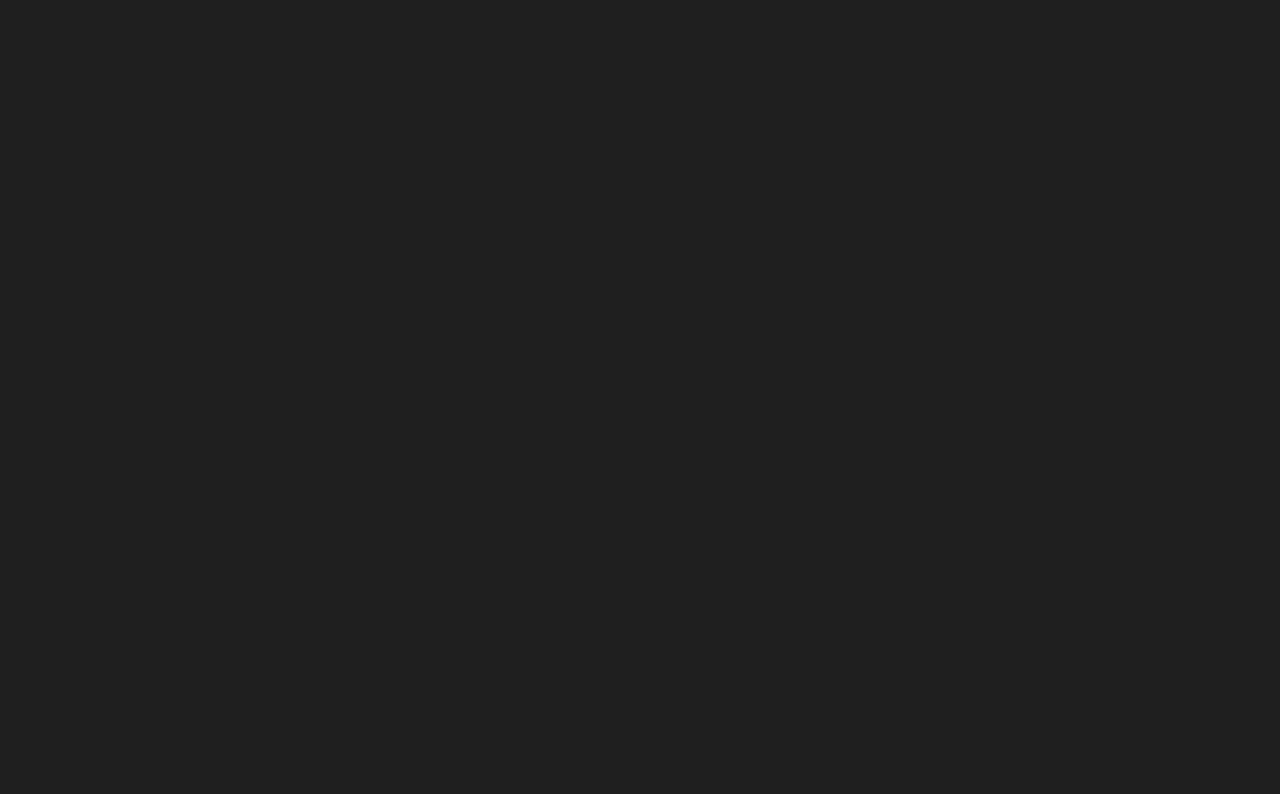
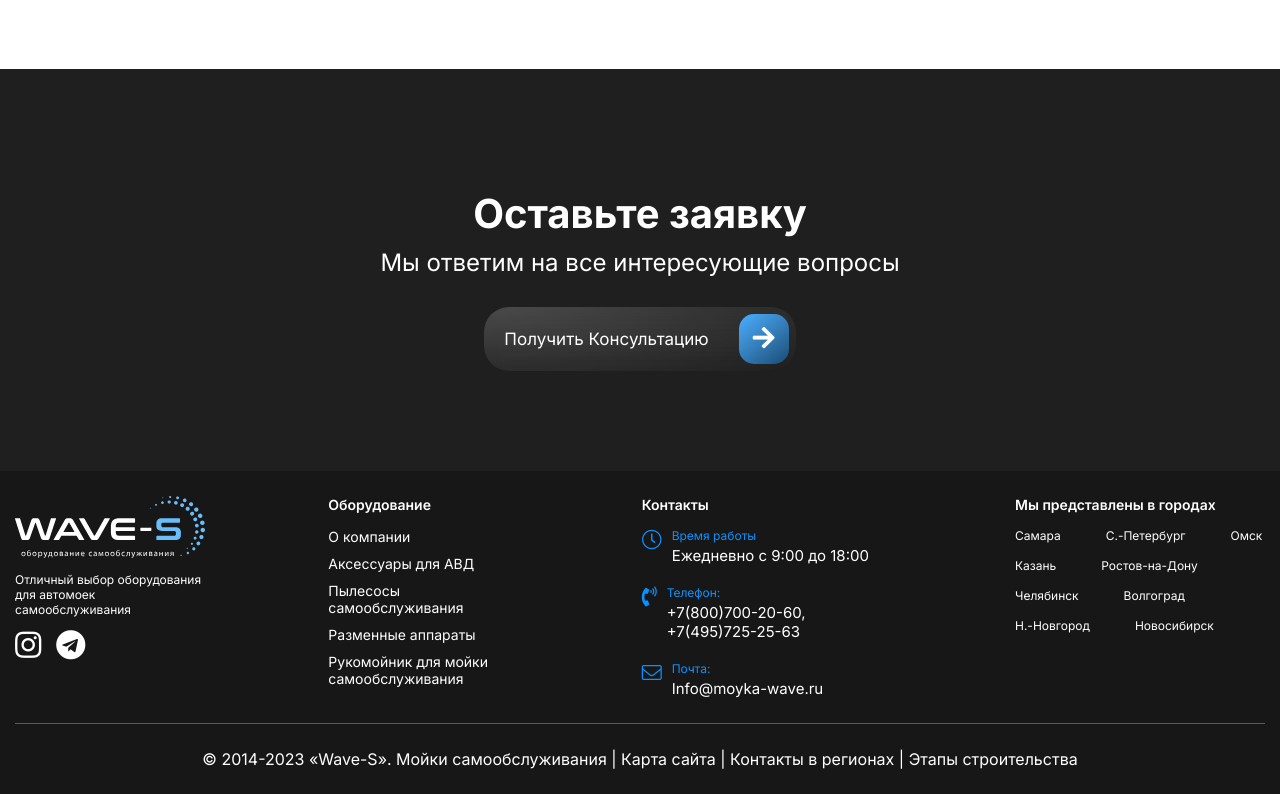
Before and after one commit to rxfr-dvpr/Wave-S, a Vue app: page / in a window 1280 px wide. Shown: the part 4216-5010 px from the top of the page. Before the commit the page ends 896 px from the top, so only its background shows below. Built offline with nearby package versions, Linux system fonts and the light colour scheme.

Commit message:
other components opened

```diff
--- a/src/views/HomeView.vue
+++ b/src/views/HomeView.vue
@@ -3,7 +3,7 @@
 
   <Header/>
 
-  <!-- <main class="main">
+  <main class="main">
     <OurAdvantages/>
 
     <Partners/>
@@ -13,7 +13,7 @@
     <Contact/>
   </main>
 
-  <Footer/> -->
+  <Footer/>
 </template>
 
 <script>
```
